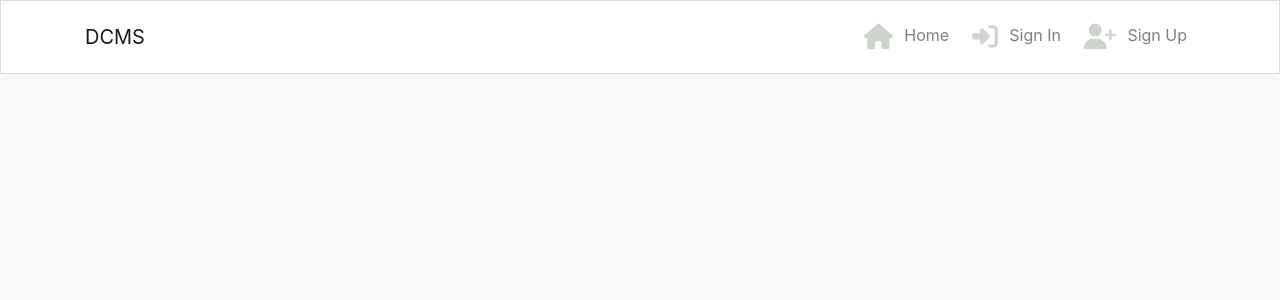
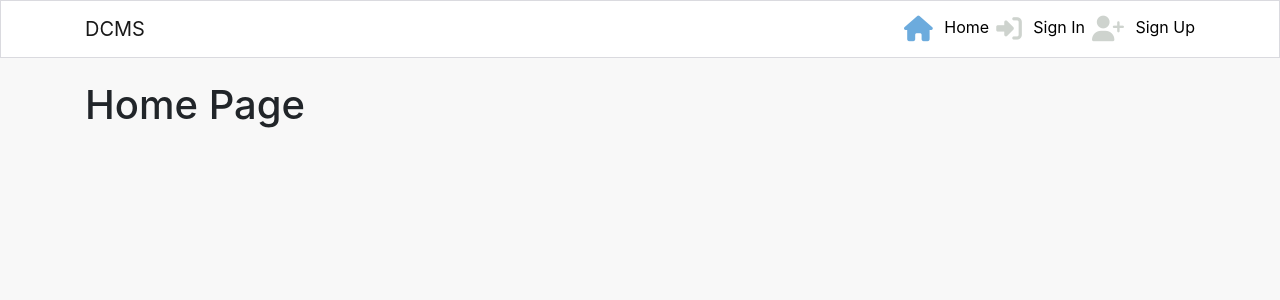
Before and after one commit to TuckerFaulk/dcms, a React (Create React App) app: page / in a window 1280 px wide. Shown: the top 300 px of the page. Built offline with nearby package versions, Linux system fonts and the light colour scheme.

Commit message:
Add React Router for navlink routing in NavBar

```diff
--- a/package.json
+++ b/package.json
@@ -13,7 +13,7 @@
     "react-bootstrap": "^1.6.3",
     "react-dom": "^17.0.2",
     "react-infinite-scroll-component": "^6.1.0",
-    "react-router-dom": "^5.3.4",
+    "react-router-dom": "^5.3.0",
     "react-scripts": "^4.0.3",
     "web-vitals": "^1.1.2"
   },
--- a/src/App.js
+++ b/src/App.js
@@ -1,10 +1,19 @@
 import styles from './App.module.css';
 import NavBar from './components/NavBar';
+import Container from 'react-bootstrap/Container';
+import { Route, Switch } from 'react-router-dom';
 
 function App() {
   return (
     <div className={styles.App}>
       <NavBar />
+      <Container className={styles.Main}>
+        <Switch>
+          <Route exact path="/" render={()=> <h1>Home Page</h1>} />
+          <Route exact path="/signin" render={()=> <h1>Sign In</h1>} />
+          <Route exact path="/signup" render={()=> <h1>Sign Up</h1>} />
+        </Switch>
+      </Container>
     </div>
   );
 }
--- a/src/App.module.css
+++ b/src/App.module.css
@@ -5,6 +5,10 @@
 
 /* Original Source: https://github.com/Code-Institute-Solutions/moments/blob/
 0ce133afbe70840e36b10daa8e57e132a480a645/src/App.module.css */
+
+.Main {
+  padding-top: 81px;
+}
 
 * {
   box-sizing: border-box;
--- a/src/components/NavBar.js
+++ b/src/components/NavBar.js
@@ -1,24 +1,27 @@
 import React from "react";
 import { Navbar, Container, Nav } from "react-bootstrap";
-import styles from "../styles/NavBar.module.css"
+import styles from "../styles/NavBar.module.css";
+import { NavLink } from "react-router-dom";
 
 const NavBar = () => {
   return (
     <Navbar className={styles.NavBar} expand="md" fixed="top">
       <Container>
-        <Navbar.Brand>DCMS</Navbar.Brand>
+        <NavLink to="/">
+          <Navbar.Brand>DCMS</Navbar.Brand>
+        </NavLink>
         <Navbar.Toggle aria-controls="basic-navbar-nav" />
         <Navbar.Collapse id="basic-navbar-nav">
           <Nav className="ml-auto text-left">
-            <Nav.Link>
+            <NavLink to="/" exact activeClassName={styles.Active}>
               <i className="fas fa-home"></i> Home
-            </Nav.Link>
-            <Nav.Link>
+            </NavLink>
+            <NavLink to="/signin" activeClassName={styles.Active}>
               <i className="fas fa-sign-in-alt"></i> Sign In
-            </Nav.Link>
-            <Nav.Link>
+            </NavLink>
+            <NavLink to="/signup" activeClassName={styles.Active}>
               <i className="fas fa-user-plus"></i> Sign Up
-            </Nav.Link>
+            </NavLink>
           </Nav>
         </Navbar.Collapse>
       </Container>
--- a/src/index.js
+++ b/src/index.js
@@ -1,14 +1,17 @@
-import React from 'react';
-import ReactDOM from 'react-dom';
-import './index.css';
-import App from './App';
-import reportWebVitals from './reportWebVitals';
+import React from "react";
+import ReactDOM from "react-dom";
+import "./index.css";
+import App from "./App";
+import reportWebVitals from "./reportWebVitals";
+import { BrowserRouter as Router } from "react-router-dom";
 
 ReactDOM.render(
   <React.StrictMode>
-    <App />
+    <Router>
+      <App />
+    </Router>
   </React.StrictMode>,
-  document.getElementById('root')
+  document.getElementById("root")
 );
 
 // If you want to start measuring performance in your app, pass a function
--- a/src/styles/NavBar.module.css
+++ b/src/styles/NavBar.module.css
@@ -2,3 +2,7 @@
     background-color: #ffffff;
     border: 1px solid #dadadf;
 }
+
+.Active i {
+    color: #6CABDD;
+}
```
Also changed, not shown: 1 other file (tests, documents, lock files or other folders).
